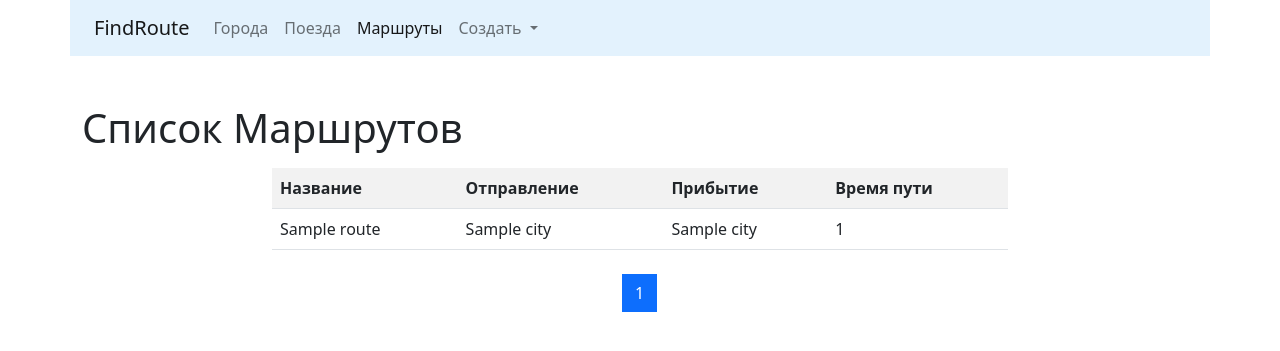
After one commit to poly-sladkiy/learn_python, a Django app: page /list/ in a window 1280 px wide. The commit adds this page. Shown: the top 351 px of the page. Run offline with Django 3.2, Linux system fonts and the light colour scheme; tables that the repository leaves empty hold one stand-in row (values such as "Sample post"); some libraries are stand-ins or nearby versions.

Commit message:
Show all routes between cities in web-site.

```diff
--- a/Junior_task/Junior_task/urls.py
+++ b/Junior_task/Junior_task/urls.py
@@ -16,7 +16,7 @@ Including another URLconf
 from django.contrib import admin
 from django.urls import path, include
 
-from routes.views import home, find_routes, add_route, save_route
+from routes.views import home, find_routes, add_route, save_route, RouteListView
 
 urlpatterns = [
     path('', home, name='home'),
@@ -26,4 +26,5 @@ urlpatterns = [
     path('find_routes/', find_routes, name='find_routes'),
     path('add_route/', add_route, name='add_route'),
     path('save_route/', save_route, name='save_route'),
+    path('list/', RouteListView.as_view() , name='list'),
 ]
--- /dev/null
+++ b/Junior_task/routes/templates/routes/list.html
@@ -0,0 +1,68 @@
+{% extends 'base.html' %}
+
+{% block title %}
+    Список Маршрутов
+{% endblock %}
+
+{% block content %}
+    <h1>Список Маршрутов</h1>
+
+    <div class="row">
+        <div class="col-md-8 mx-auto my-2">
+            <table class="table table-striped">
+                <tr>
+                    <th>Название</th>
+                    <th>Отправление</th>
+                    <th>Прибытие</th>
+                    <th>Время пути</th>
+                </tr>
+
+                {% for train in page_obj %}
+
+                    <tr>
+                        <td>{{ train.name }}</td>
+
+                        <td>{{ train.from_city }}</td>
+                        <td>{{ train.to_city }}</td>
+                        <td>{{ train.travel_times }}</td>
+
+                    </tr>
+
+                {% endfor %}
+            </table>
+        </div>
+    </div>
+
+    <nav aria-label="Page navigation example">
+        <ul class="pagination justify-content-center">
+            <li class="page-item">
+
+                {% if page_obj.has_previous %}
+                    <a class="page-link" href="?page={{ page_obj.previous_page_number }}" aria-label="Previous">
+                        <span aria-hidden="true">&laquo;</span>
+                    </a>
+                {% endif %}
+
+            </li>
+
+            {% for page in page_obj.paginator.page_range %}
+                <li class="page-item {% if page == page_obj.number %} active {% endif %} ">
+                    <a class="page-link" href="?page={{ page }}">
+                        {{ page }}
+                    </a>
+                </li>
+            {% endfor %}
+
+            <li class="page-item">
+
+                {% if page_obj.has_next %}
+                    <a class="page-link" href="?page={{ page_obj.next_page_number }}" aria-label="Next">
+                        <span aria-hidden="true">&raquo;</span>
+                    </a>
+                {% endif %}
+
+            </li>
+        </ul>
+    </nav>
+
+{% endblock %}
--- a/Junior_task/routes/views.py
+++ b/Junior_task/routes/views.py
@@ -1,8 +1,10 @@
 from django.contrib import messages
 from django.shortcuts import render, redirect
+from django.views.generic import ListView
 
 from cities.models import City
 from routes.forms import RouteForm, RouteModelForm
+from routes.models import Route
 from routes.utils import get_route
 from trains.models import Train
 
@@ -81,3 +83,9 @@ def save_route(request):
     else:
         messages.error(request, "Не возможно сохранить несуществующий маршрут")
         return redirect('/')
+
+
+class RouteListView(ListView):
+    paginate_by = 5
+    model = Route
+    template_name = 'routes/list.html'
--- a/Junior_task/templates/base.html
+++ b/Junior_task/templates/base.html
@@ -2,6 +2,7 @@
 {% url 'trains:home' as trains_home_url %}
 {% url 'trains:create' as trains_create_url %}
 {% url 'cities:create' as cities_create_url %}
+{% url 'list' as routes_list_url %}
 
 <!doctype html>
 <html lang="en">
@@ -31,6 +32,7 @@
         </button>
         <div class="collapse navbar-collapse" id="navbarNavDropdown">
             <ul class="navbar-nav">
+
                 <li class="nav-item">
                     <a class="nav-link {% if request.path == cities_home_url %} active {% endif %}"
                        aria-current="page"
@@ -38,6 +40,7 @@
                         Города
                     </a>
                 </li>
+
                 <li class="nav-item">
                     <a class="nav-link {% if request.path == trains_home_url %} active {% endif %}"
                        aria-current="page"
@@ -45,8 +48,12 @@
                         Поезда
                     </a>
                 </li>
+
                 <li class="nav-item">
-                    <a class="nav-link" href="#">Pricing</a>
+                    <a class="nav-link {% if request.path == routes_list_url %} active {% endif %}"
+                       href="{% url 'list' %}">
+                        Маршруты
+                    </a>
                 </li>
 
                 <li class="nav-item dropdown">
@@ -57,11 +64,13 @@
                        data-bs-toggle="dropdown" aria-expanded="false">
                         Создать
                     </a>
+
                     <ul class="dropdown-menu" aria-labelledby="navbarDropdownMenuLink">
                         <li><a class="dropdown-item" href="{% url 'cities:create' %}">Новый город</a></li>
                         <li><a class="dropdown-item" href="{% url 'trains:create' %}">Новый поезд</a></li>
                     </ul>
                 </li>
+
             </ul>
         </div>
     </div>
```
